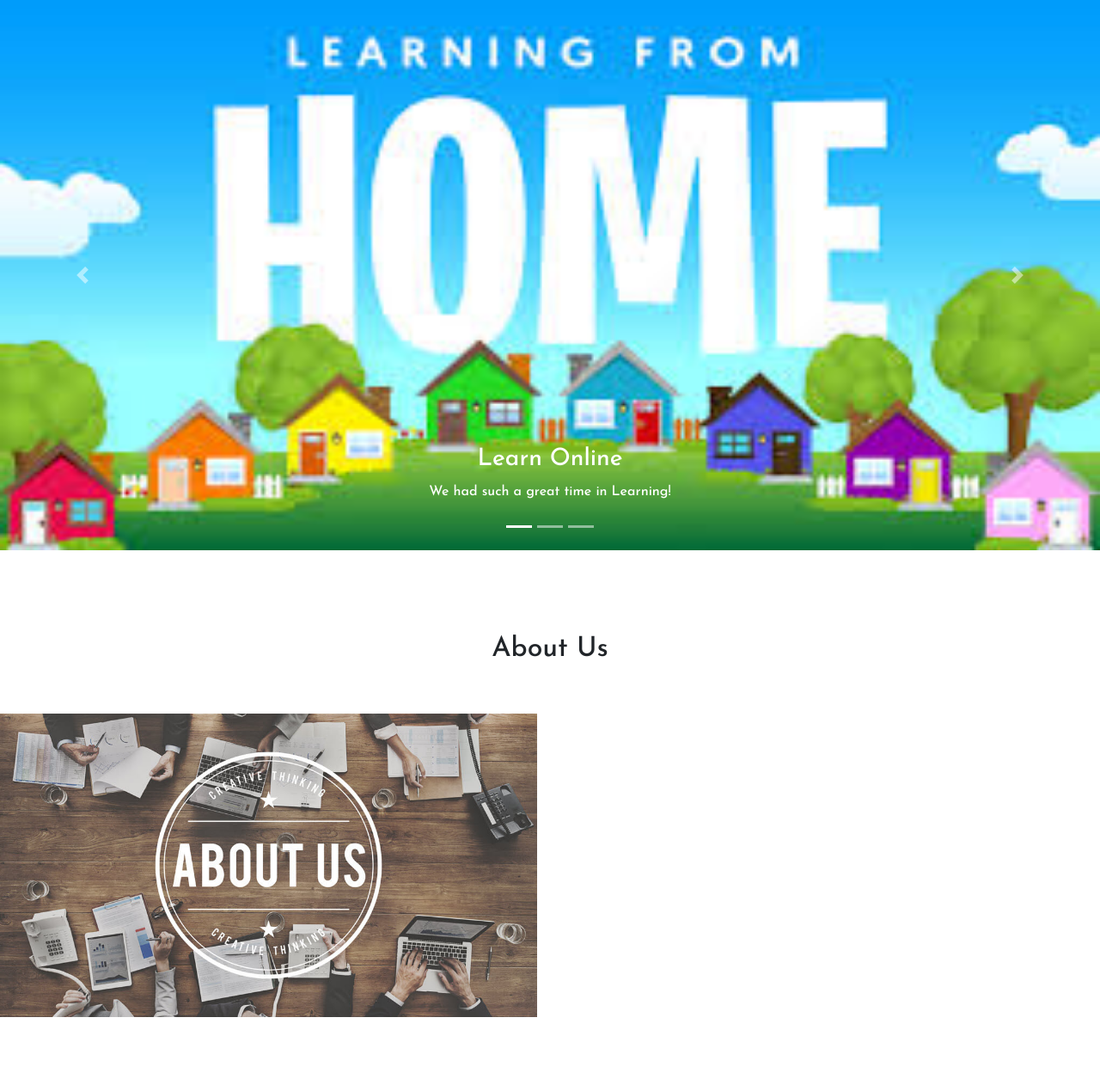
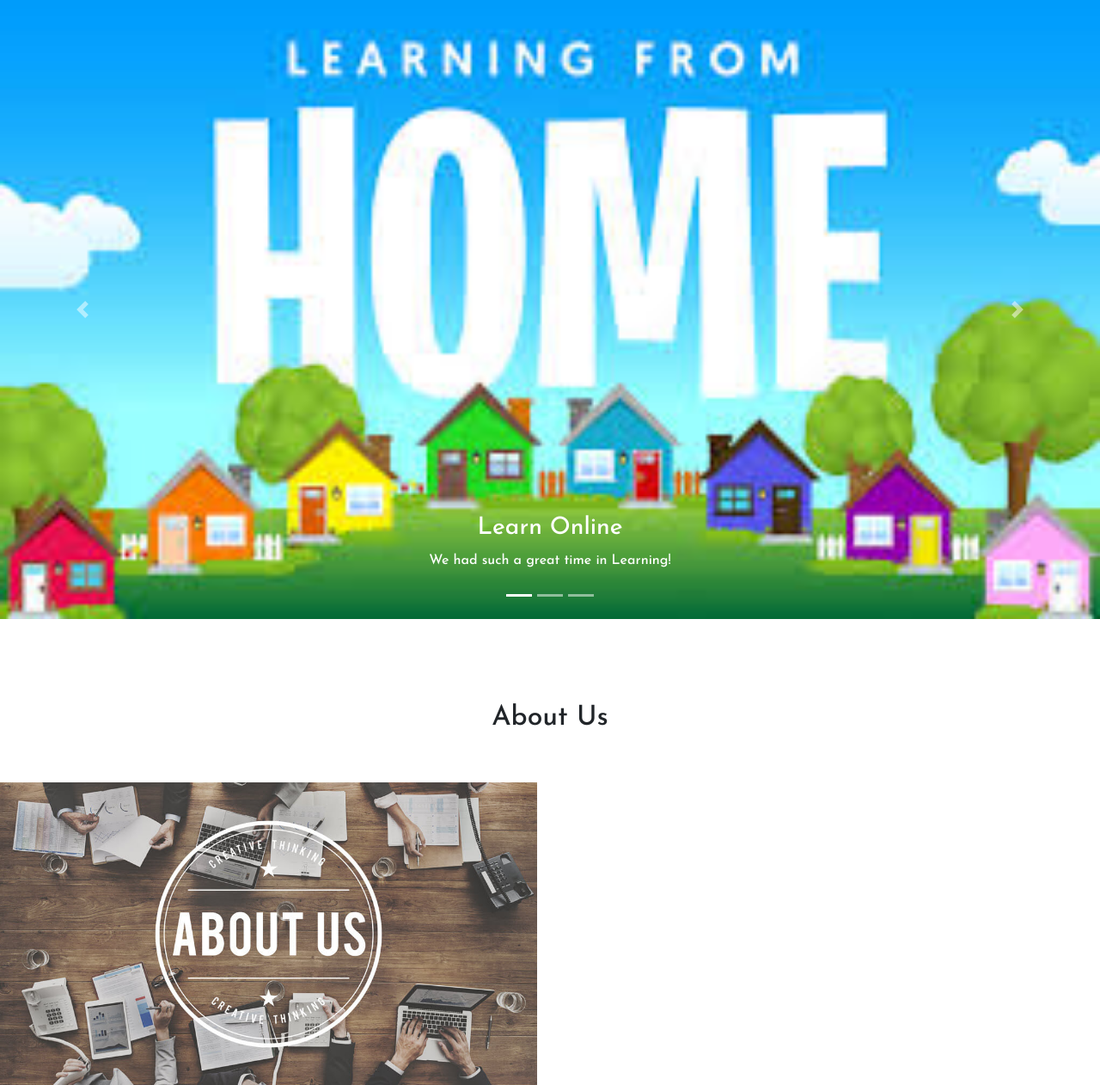
Before and after one commit to Aakarsh2406/varithms2, a PHP site: page / in a window 1280 px wide. Shown: the part 56-1318 px from the top of the page at 86% size. Before the commit the page ends 1239 px from the top, so only its background shows below. Run offline with PHP 8.4, Linux system fonts and the light colour scheme.

Commit message:
Update style.css

```diff
--- a/public/style.css
+++ b/public/style.css
@@ -2,5 +2,5 @@
 
  .carousel-inner img {
     width: 100%;
-    height: 80vh;
+    height: 90vh;
   }
```
